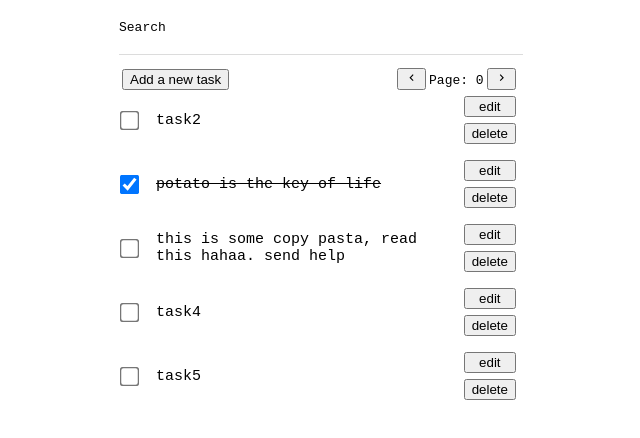
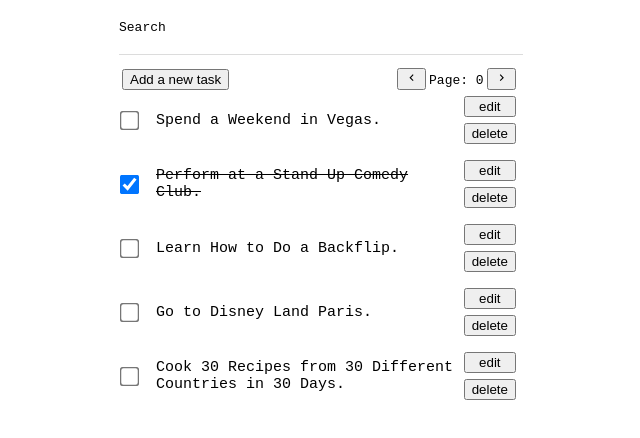
Before and after one commit to dkomac/todo, a React (Vite) app: page / in a window 1280 px wide. Shown: the top 438 px of the page, without its empty margins (321-961 px from the left). Built offline with nearby package versions, Linux system fonts and the light colour scheme.

Commit message:
update dummy tasks

```diff
--- a/src/App.js
+++ b/src/App.js
@@ -77,21 +77,29 @@ const initialState = {
   isModalOpen: false,
   searchTerm: '',
   list: [
-    { title: 'task2', isDone: false, id: 'task2' },
-    { title: 'potato is the key of life', isDone: true, id: 'task1' },
+    { title: 'Spend a Weekend in Vegas.', isDone: false, id: 'task2' },
+    { title: 'Perform at a Stand Up Comedy Club.', isDone: true, id: 'task1' },
     {
-      title: 'this is some copy pasta, read this hahaa. send help',
+      title: 'Learn How to Do a Backflip.',
       isDone: false,
       id: 'task3'
     },
-    { title: 'task4', isDone: false, id: 'task4' },
-    { title: 'task5', isDone: false, id: 'task5' },
-    { title: 'task6', isDone: false, id: 'task6' },
-    { title: 'task7', isDone: false, id: 'task7' },
-    { title: 'task8', isDone: false, id: 'task8' },
-    { title: 'task9', isDone: false, id: 'task9' },
-    { title: 'task10', isDone: false, id: 'task10' },
-    { title: 'task11', isDone: false, id: 'task11' }
+    { title: 'Go to Disney Land Paris.', isDone: false, id: 'task4' },
+    {
+      title: 'Cook 30 Recipes from 30 Different Countries in 30 Days.',
+      isDone: false,
+      id: 'task5'
+    },
+    { title: 'Become a Farmer.', isDone: false, id: 'task6' },
+    {
+      title: 'Bake a Cake For Someone For No Reason.',
+      isDone: false,
+      id: 'task7'
+    },
+    { title: 'Taste 1,000 Different Wines.', isDone: false, id: 'task8' },
+    { title: 'Attend a Costume Party.', isDone: false, id: 'task9' },
+    { title: 'Have a 24 Hour Movie-Marathon.', isDone: false, id: 'task10' },
+    { title: 'Have a Lucid Dream.', isDone: false, id: 'task11' }
   ]
 };
 
```
